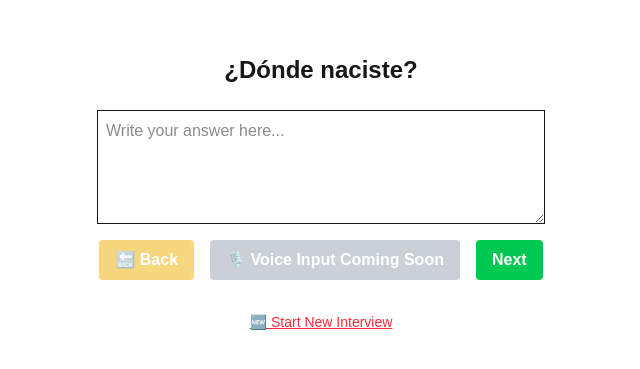
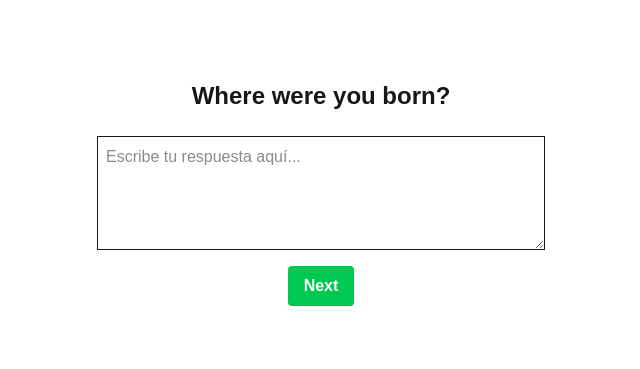
Before and after one commit to dsilberschmidt/storynest2, a Next.js app: page /interview in a window 1280 px wide. Shown: the part 207-576 px from the top of the page, without its empty margins (319-959 px from the left). Built offline with nearby package versions, Linux system fonts and the light colour scheme.

Commit message:
feat: load interview questions dynamically based on language selection

```diff
--- a/src/app/interview/page.js
+++ b/src/app/interview/page.js
@@ -2,93 +2,57 @@
 'use client';
 
 import { useState, useEffect } from 'react';
-import { useRouter, useSearchParams } from 'next/navigation';
-import questions from '../questions';
+import { useRouter } from 'next/navigation';
+import questionsES from '../../i18n/questions_es';
+import questionsEN from '../../i18n/questions_en';
+import questionsPT from '../../i18n/questions_pt';
 
 export default function Interview() {
   const [currentQuestion, setCurrentQuestion] = useState(0);
   const [answers, setAnswers] = useState([]);
   const [input, setInput] = useState('');
+  const [questions, setQuestions] = useState([]);
   const router = useRouter();
-  const searchParams = useSearchParams();
 
   useEffect(() => {
-    if (!searchParams.get('edit')) {
-      sessionStorage.removeItem('storynest_answers');
-    } else {
-      const savedAnswers = JSON.parse(sessionStorage.getItem('storynest_answers')) || [];
-      setAnswers(savedAnswers);
-      setInput(savedAnswers[0] || '');
-    }
+    const lang = sessionStorage.getItem('storynest_language') || 'en';
+    if (lang === 'es') setQuestions(questionsES);
+    else if (lang === 'pt') setQuestions(questionsPT);
+    else setQuestions(questionsEN);
   }, []);
 
   const handleNext = () => {
-    const updatedAnswers = [...answers];
-    updatedAnswers[currentQuestion] = input;
-    setAnswers(updatedAnswers);
+    setAnswers([...answers, input]);
     setInput('');
     if (currentQuestion < questions.length - 1) {
       setCurrentQuestion(currentQuestion + 1);
-      setInput(updatedAnswers[currentQuestion + 1] || '');
     } else {
-      sessionStorage.setItem('storynest_answers', JSON.stringify(updatedAnswers));
+      sessionStorage.setItem('storynest_answers', JSON.stringify([...answers, input]));
       router.push('/summary');
     }
   };
 
-  const handleBack = () => {
-    if (currentQuestion > 0) {
-      setCurrentQuestion(currentQuestion - 1);
-      setInput(answers[currentQuestion - 1] || '');
-    }
-  };
+  if (questions.length === 0) {
+    return <main className="flex items-center justify-center min-h-screen">Loading...</main>;
+  }
 
   return (
     <main className="flex flex-col items-center justify-center min-h-screen p-4">
       <h2 className="text-2xl font-semibold mb-6">{questions[currentQuestion]}</h2>
 
       <textarea
-        id="answer-input"
         className="border p-2 w-full max-w-md mb-4"
         value={input}
         onChange={(e) => setInput(e.target.value)}
         rows={4}
-        placeholder="Write your answer here..."
+        placeholder="Escribe tu respuesta aquí..."
       />
 
-      <div className="flex gap-4 mb-4 flex-wrap justify-center">
-        <button
-          onClick={handleBack}
-          disabled={currentQuestion === 0}
-          className="bg-yellow-500 hover:bg-yellow-700 text-white font-bold py-2 px-4 rounded disabled:opacity-50"
-        >
-          🔙 Back
-        </button>
-
-        <button
-          id="mic-button"
-          disabled
-          className="bg-gray-400 text-white font-bold py-2 px-4 rounded opacity-50 cursor-not-allowed"
-        >
-          🎙️ Voice Input Coming Soon
-        </button>
-
-        <button
-          onClick={handleNext}
-          className="bg-green-500 hover:bg-green-700 text-white font-bold py-2 px-4 rounded"
-        >
-          {currentQuestion < questions.length - 1 ? 'Next' : 'Finish'}
-        </button>
-      </div>
-
       <button
-        onClick={() => {
-          sessionStorage.clear();
-          router.push('/');
-        }}
-        className="text-sm text-red-500 underline mt-4"
+        onClick={handleNext}
+        className="bg-green-500 hover:bg-green-700 text-white font-bold py-2 px-4 rounded"
       >
-        🆕 Start New Interview
+        {currentQuestion < questions.length - 1 ? 'Next' : 'Finish'}
       </button>
     </main>
   );
```
